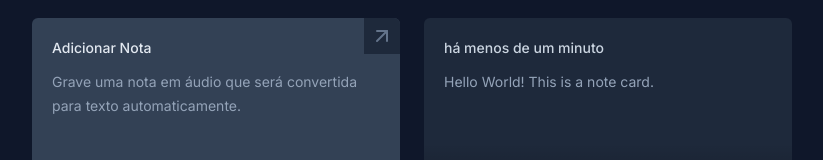
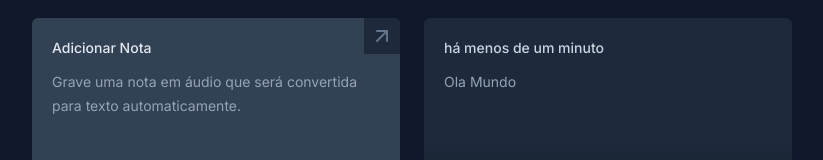
Before and after one commit to isaiasg09/nlw-expert-notes, a React (Vite) app: page / in a window 1280 px wide. Shown: the part 179-339 px from the top of the page, without its empty margins (32-855 px from the left). Built offline with nearby package versions, Linux system fonts and the light colour scheme.

Commit message:
class 2 finished

```diff
--- a/package.json
+++ b/package.json
@@ -13,7 +13,8 @@
     "date-fns": "^3.3.1",
     "lucide-react": "^0.324.0",
     "react": "^18.2.0",
-    "react-dom": "^18.2.0"
+    "react-dom": "^18.2.0",
+    "sonner": "^1.4.0"
   },
   "devDependencies": {
     "@types/react": "^18.2.55",
--- a/src/app.tsx
+++ b/src/app.tsx
@@ -1,8 +1,17 @@
+import { useState } from "react";
 import logo from "./assets/logo-nlw-expert.svg";
 import { NewNoteCard } from "./components/new-note-card";
 import { NoteCard } from "./components/note-card";
 
 export function App() {
+  const [notes, setNotes] = useState([
+    {
+      id: 1,
+      date: new Date(),
+      content: "Ola Mundo",
+    },
+  ]);
+
   return (
     <div className="mx-auto max-w-6xl my-16 space-y-6">
       <img src={logo} alt="logo nlw expert" />
@@ -19,12 +28,7 @@ export function App() {
       <div className="grid grid-cols-3 auto-rows-[250px] gap-6">
         <NewNoteCard />
 
-        <NoteCard
-          note={{
-            date: new Date(),
-            content: "Hello World! This is a note card.",
-          }}
-        />
+        {notes && notes.map((note) => <NoteCard key={note.id} note={note} />)}
       </div>
     </div>
   );
--- a/src/components/new-note-card.tsx
+++ b/src/components/new-note-card.tsx
@@ -1,28 +1,50 @@
 import * as Dialog from "@radix-ui/react-dialog";
 import { LucideArrowUpRight, LucideX } from "lucide-react";
-import { ChangeEvent, useState } from "react";
+import { ChangeEvent, FormEvent, useState } from "react";
+import { toast } from "sonner";
+
+interface NoteCardProps {
+  note: {
+    id: string;
+    date: Date;
+    content: string;
+  };
+}
 
 export function NewNoteCard() {
   const [shouldShowOnboarding, setShouldShowOnboarding] = useState(true);
+  const [noteContent, setNoteContent] = useState("");
 
   function handleShowEditor() {
     setShouldShowOnboarding(false);
   }
 
   function handleContentChange(event: ChangeEvent<HTMLTextAreaElement>) {
-    var c = event.target.value;
+    var text = event.target.value;
 
-    if (!c) {
+    if (!text) {
       handleShowEditor();
     }
+
+    setNoteContent(text);
+  }
+
+  function handleSaveNote(event: FormEvent<HTMLFormElement>) {
+    event.preventDefault();
+    console.log(noteContent);
+
+    // Close dialog
+    setShouldShowOnboarding(true);
+
+    toast.success("Nota criada com sucesso!");
   }
 
   return (
     <Dialog.Root>
       <Dialog.Trigger className="relative bg-slate-700 flex flex-col text-start rounded-md p-5 text-sm gap-3 outline-none hover:ring-1 hover:ring-slate-600 focus-visible:ring-1 focus-visible:ring-lime-400 active:brightness-75 active:translate-y-0.5 transition-all group">
-        <button className="absolute right-0 top-0 p-[6px] bg-slate-800 rounded-tr-md text-slate-500 leading-3 group-hover:text-slate-300 active:text-slate-600 group transition-all outline-none focus-visible:ring-1 focus-visible:ring-lime-400 ">
+        <div className="absolute right-0 top-0 p-[6px] bg-slate-800 rounded-tr-md text-slate-500 leading-3 group-hover:text-slate-300 active:text-slate-600 group transition-all outline-none focus-visible:ring-1 focus-visible:ring-lime-400 cursor-pointer">
           <LucideArrowUpRight className="group-active:scale-90" />
-        </button>
+        </div>
 
         <span className="font-medium text-slate-200">Adicionar Nota</span>
 
@@ -43,6 +65,7 @@ export function NewNoteCard() {
             <LucideX className="group-active:scale-90" />
           </Dialog.Close>
 
+          <form onSubmit={handleSaveNote} className="flex-1 flex flex-col">
             <div className="flex flex-1 flex-col gap-5 p-5">
               <span className="text-sm font-medium text-slate-200">
                 Adicionar nota
@@ -66,15 +89,19 @@ export function NewNoteCard() {
               ) : (
                 <textarea
                   placeholder="Escreva sua nota aqui..."
-                className=" bg-slate-700 w-full text-slate-200 outline-none text-sm resize-none"
+                  className=" bg-slate-700 text-slate-200 outline-none text-sm resize-none h-full"
                   onChange={handleContentChange}
                 />
               )}
             </div>
 
-          <button className="bg-lime-400 w-full p-4 text-lime-800 font-semibold rounded-b-md">
+            <button
+              type="submit"
+              className="bg-lime-400 w-full p-4 text-lime-800 font-semibold rounded-b-md"
+            >
               Salvar nota
             </button>
+          </form>
         </Dialog.Content>
       </Dialog.Portal>
     </Dialog.Root>
--- a/src/components/note-card.tsx
+++ b/src/components/note-card.tsx
@@ -5,6 +5,7 @@ import { LucideX } from "lucide-react";
 
 interface NoteCardProps {
   note: {
+    id: number;
     date: Date;
     content: string;
   };
--- a/src/main.tsx
+++ b/src/main.tsx
@@ -2,9 +2,12 @@ import React from "react";
 import ReactDOM from "react-dom/client";
 import { App } from "./app";
 import "./index.css";
+import { Toaster } from "sonner";
 
 ReactDOM.createRoot(document.getElementById("root")!).render(
   <React.StrictMode>
     <App />
+
+    <Toaster />
   </React.StrictMode>
 );
```
Also changed, not shown: 1 other file (tests, documents, lock files or other folders). Lines whose indentation alone changed are shown as unchanged.
